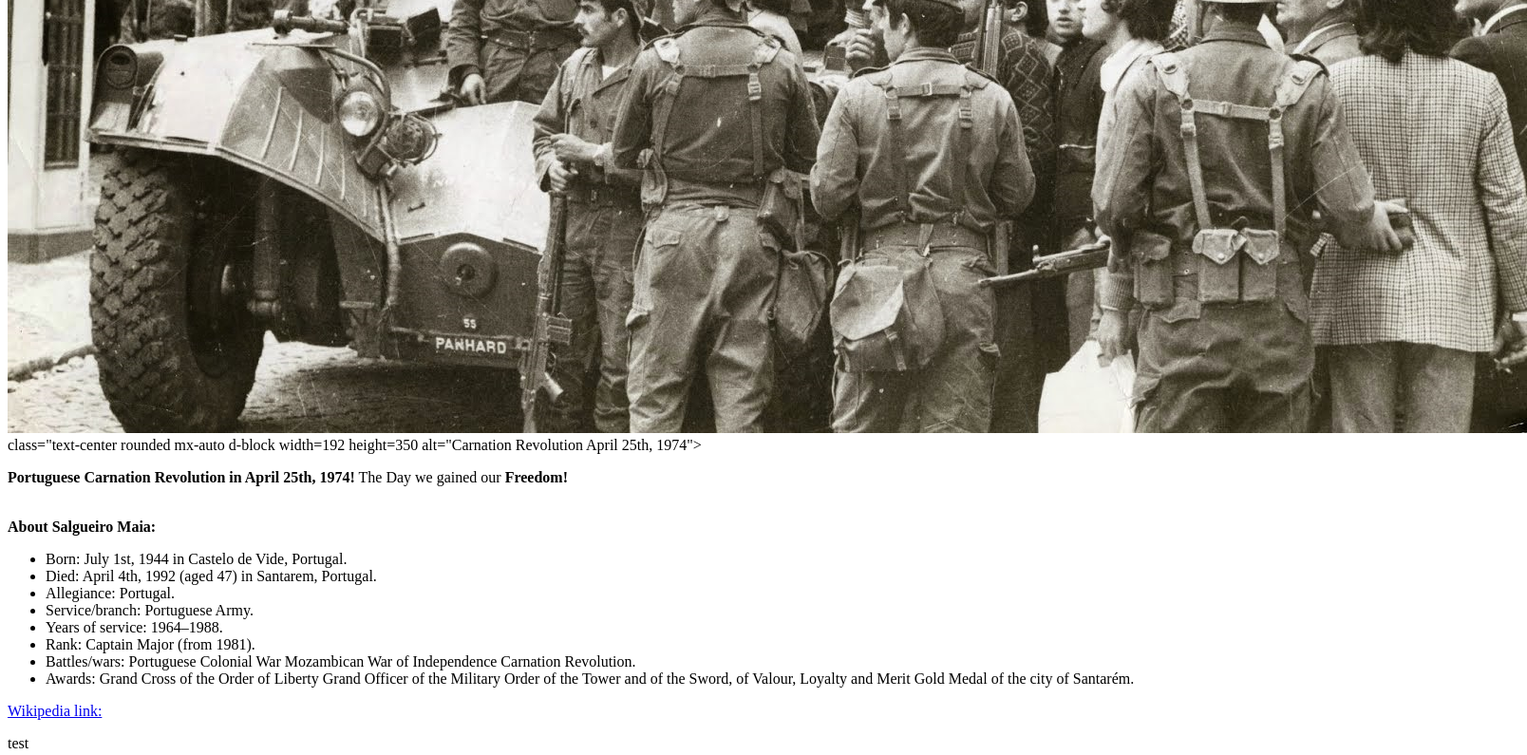
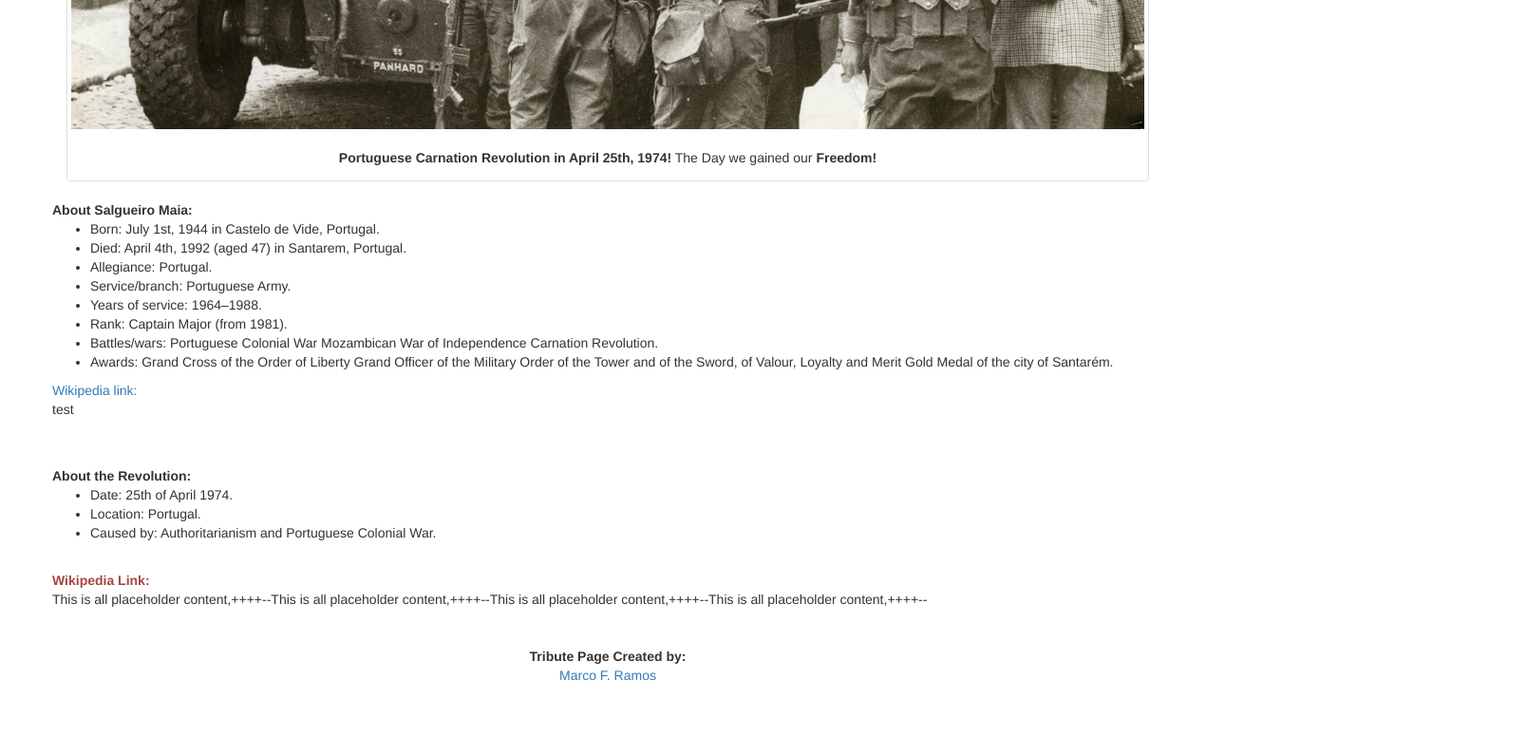
Before and after one commit to TheMarco77/FreeCodeCampTributePage, a plain HTML site: page index.html in a window 1280 px wide. Shown: the part 940-1735 px from the top of the page at 95% size, 1608 px wide, since content can reach past the window. After the commit the page ends 1671 px from the top, so only its background shows below. Drawn offline with nearby package versions, Linux system fonts and the light colour scheme.

Commit message:
linked CSS && BootStrap to the HTML file

```diff
--- /dev/null
+++ b/index.css
@@ -0,0 +1,8 @@
+body {
+    margin-top: 30px;
+}
+img {
+    max-width: 100%;
+    min-width: 95%;
+
+}
--- a/index.html
+++ b/index.html
@@ -2,6 +2,8 @@
 <html>
 <head>
 <title>Fernando Jose Salgueiro Maia</title>
+<link rel="stylesheet" href="https://maxcdn.bootstrapcdn.com/bootstrap/3.3.7/css/bootstrap.min.css" integrity="sha384-BVYiiSIFeK1dGmJRAkycuHAHRg32OmUcww7on3RYdg4Va+PmSTsz/K68vbdEjh4u" crossorigin="anonymous">
+<link rel="stylesheet" href="index.css">
 </head>
 <body>
 
@@ -21,10 +23,10 @@
       <div class="col-xs-12">
         <div class="img-thumbnail text-center">
           <div class="img-fluid">
-            <img src="carnation1.jpg"> class="text-center rounded mx-auto d-block width=192 height=350 alt="Carnation Revolution April 25th, 1974">
+            <img src="carnation1.jpg" class="text-center rounded mx-auto d-block width=192 height=350 alt="Carnation Revolution April 25th, 1974">
           </div>
           <div class="caption">
-            <p><strong>Portuguese Carnation Revolution in April 25th, 1974!</strong> The Day we gained our <strong>Freedom!</strong></p>
+            <p><br><strong>Portuguese Carnation Revolution in April 25th, 1974!</strong> The Day we gained our <strong>Freedom!</strong></p>
 <!-- End of image container. Thanks Jennifer -->
            </div>
         </div>
```
